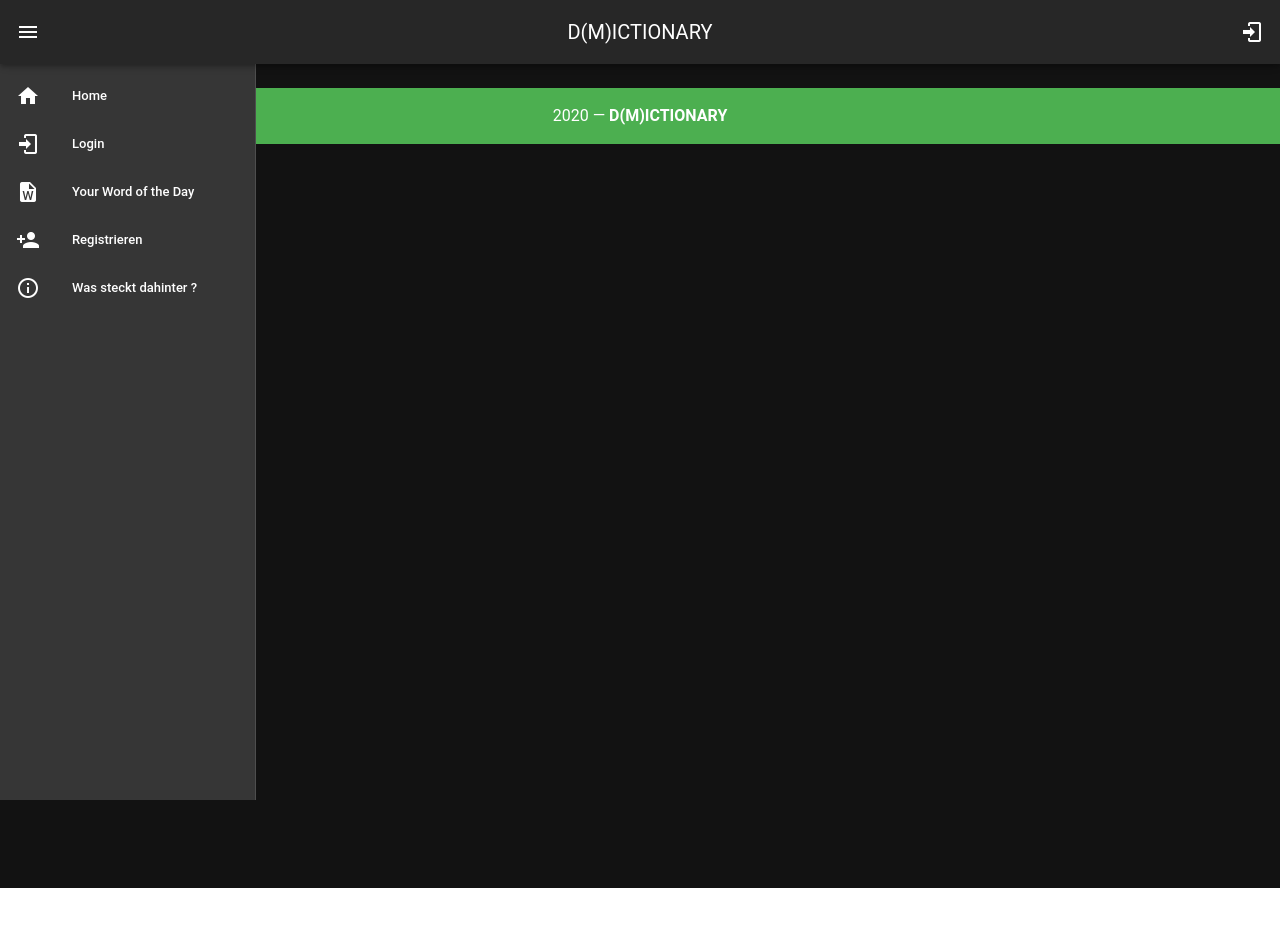
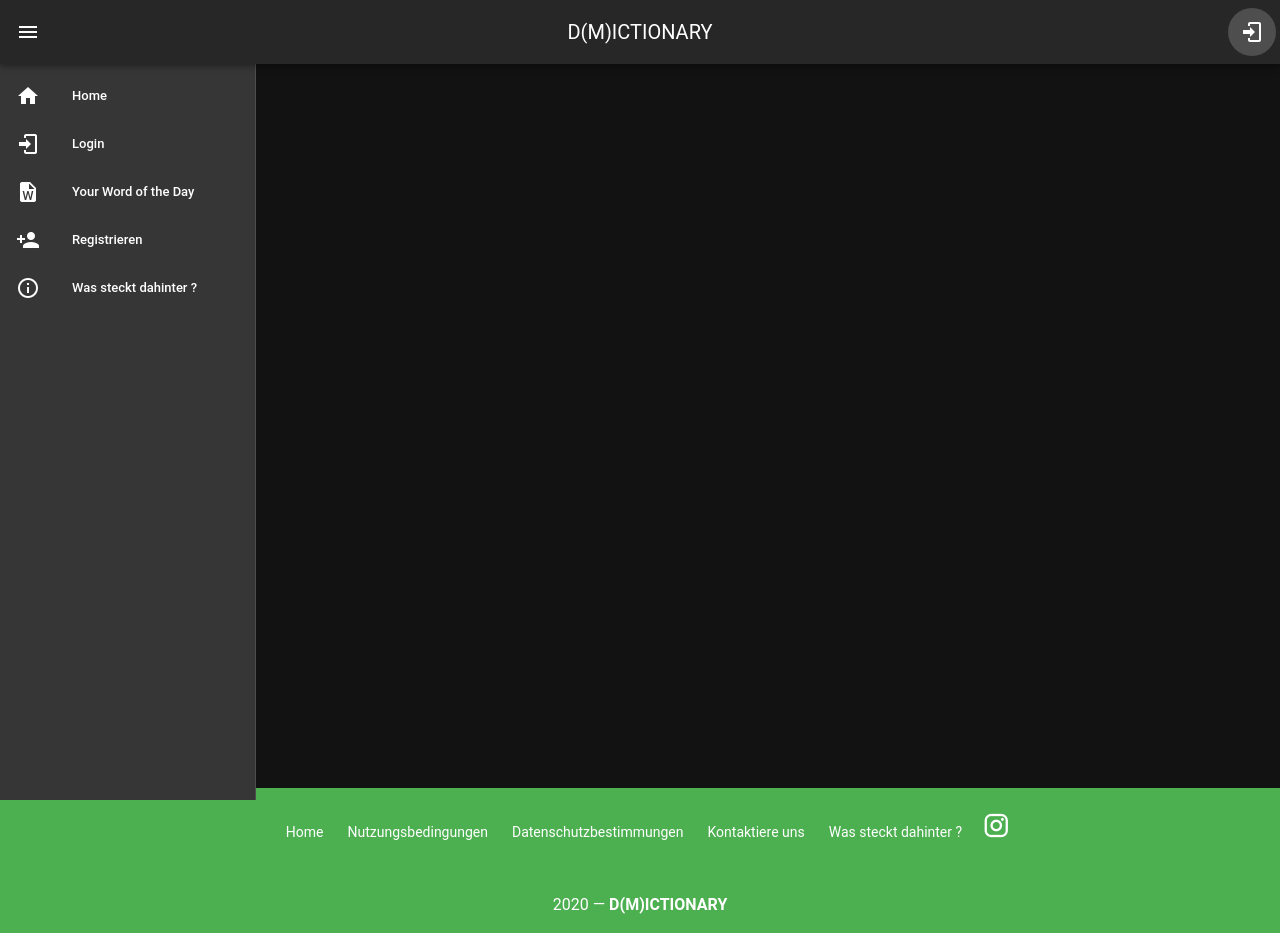
Before and after one commit to hfu-gis/Theta, a Vue app: page / in a window 1280 px wide. Before the commit the page ends 888 px from the top, so only its background shows below. Built offline with nearby package versions, Linux system fonts and the light colour scheme; a small style sheet from the web is missing.

Commit message:
Seitentitel geändert Footer integriert

```diff
--- a/public/index.html
+++ b/public/index.html
@@ -4,8 +4,9 @@
     <meta charset="utf-8">
     <meta http-equiv="X-UA-Compatible" content="IE=edge">
     <meta name="viewport" content="width=device-width,initial-scale=1.0">
-    <link rel="icon" href="<%= BASE_URL %>favicon.ico">
-    <title>gis</title>
+    <link rel="icon" href="favicon.ico">
+    <link rel="stylesheet" href="../src/assets/css/main.css">
+    <title>D(M)ICTIONARY</title>
   </head>
   <body>
     <noscript>
--- a/src/App.vue
+++ b/src/App.vue
@@ -62,7 +62,7 @@
       <v-toolbar-title>D(M)ICTIONARY</v-toolbar-title>
       <v-spacer />
 
-      <v-btn icon :to="{name:'Login'}">
+      <v-btn icon :to="{name:'#/Login'}">
         <v-icon>mdi-login</v-icon>
       </v-btn>
     </v-app-bar>
@@ -73,11 +73,10 @@
       </v-container>
     </v-content>
 
-    <v-footer
       <Footer />
-    </v-footer>
 
   </v-app>
+
 </template>
 
 <script>
--- a/src/components/Footer.vue
+++ b/src/components/Footer.vue
@@ -1,24 +1,33 @@
+<style scoped>
+    .footer-col-one {
+        display:flex;
+        justify-content: center;
+    }
+
+    .footer-menue >>> a {
+        color: #fff !important;
+    }
+
+    .footer-menue >>> a:hover {
+        color: #000 !important;
+    }
+</style>
 <template>
     <div id="app">
         <v-app id="inspire">
             <v-footer
                     color="green"
                     padless
+                    absolute
+                    fluid
             >
-                <v-row
-                        justify="center"
-                        no-gutters
-                >
-                    <v-btn
-                            v-for="link in links"
-                            :key="link"
-                            color="white"
-                            text
-                            rounded
-                            class="my-2"
-                    >
-                        {{ link }}
-                    </v-btn>
+                <v-row display="flex" align-content="center" justify="center" no-gutters>
+                    <v-col justify="center" class="green footer-col-one py-4 text-center white--text" cols="12">
+                         <v-breadcrumbs class="footer-menue" :items="links" divider=" "> </v-breadcrumbs>
+                        <v-btn icon large href="https://www.instagram.com/?hl=de" target="_blank" v-on="on">
+                            <v-icon>mdi-instagram</v-icon>
+                        </v-btn>
+                    </v-col>
                     <v-col
                             class="green py-4 text-center white--text"
                             cols="12"
@@ -30,14 +39,34 @@
         </v-app>
     </div>
 </template>
-
 <script>
     export default {
-        name: "Footer"
+        name: "Footer",
+        data: () => ({
+            links: [
+                {
+                    text: 'Home',
+                    href: '#/Home/',
+                },
+                {
+                    text: 'Nutzungsbedingungen',
+                    href: '#/Nutzungsbedingungen/',
+                },
+                {
+                    text: 'Datenschutzbestimmungen',
+                    href: '#/Datenschutzbestimmungen/',
+                },
+                {
+                    text: 'Kontaktiere uns',
+                    href: '#/Kontakt/',
+                },
+                {
+                    text: 'Was steckt dahinter ?',
+                    href: '#/About/',
+                },
+            ],
+        })
     }
 
+
 </script>
-
-<style scoped>
-
-</style>
```
